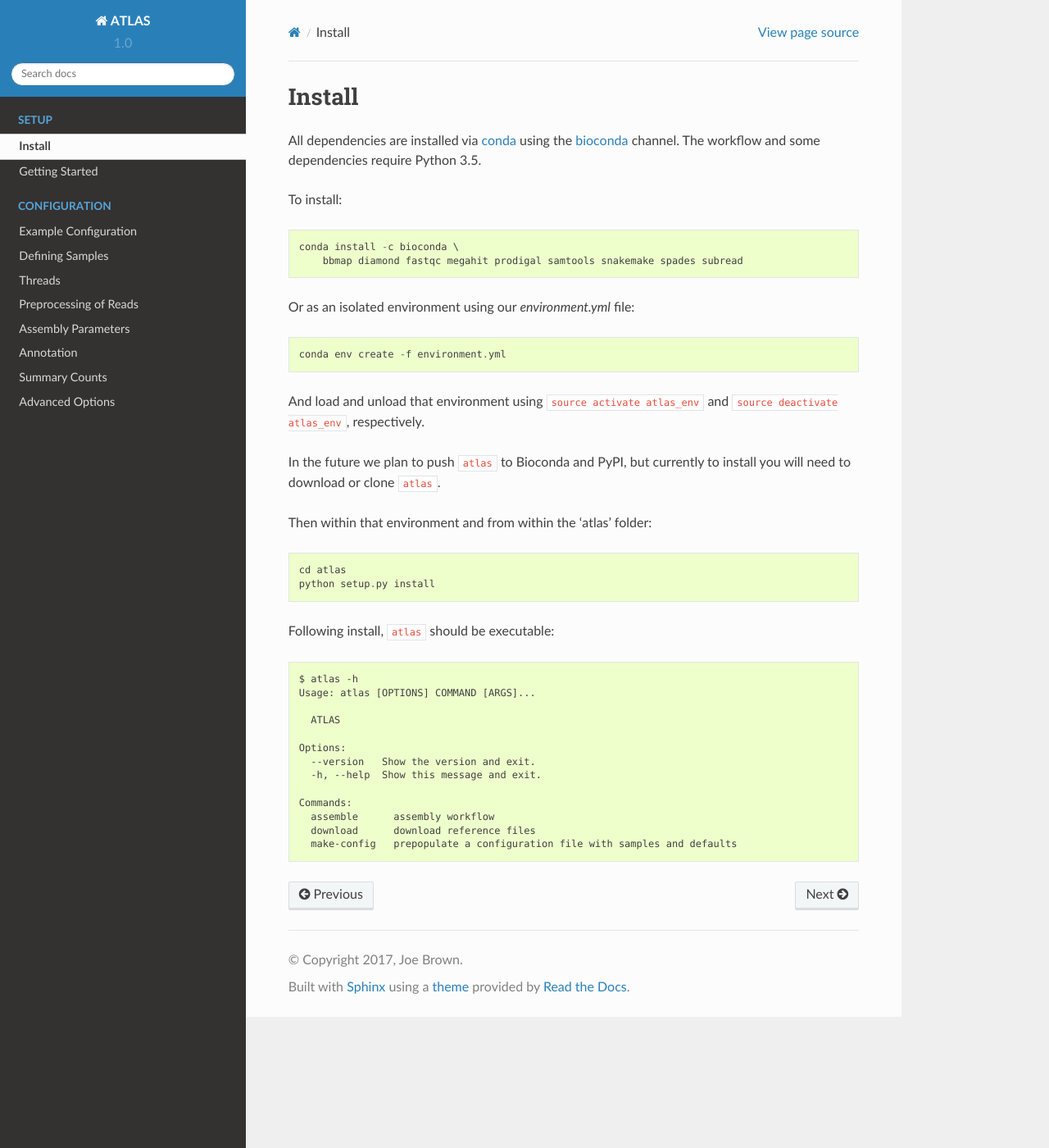
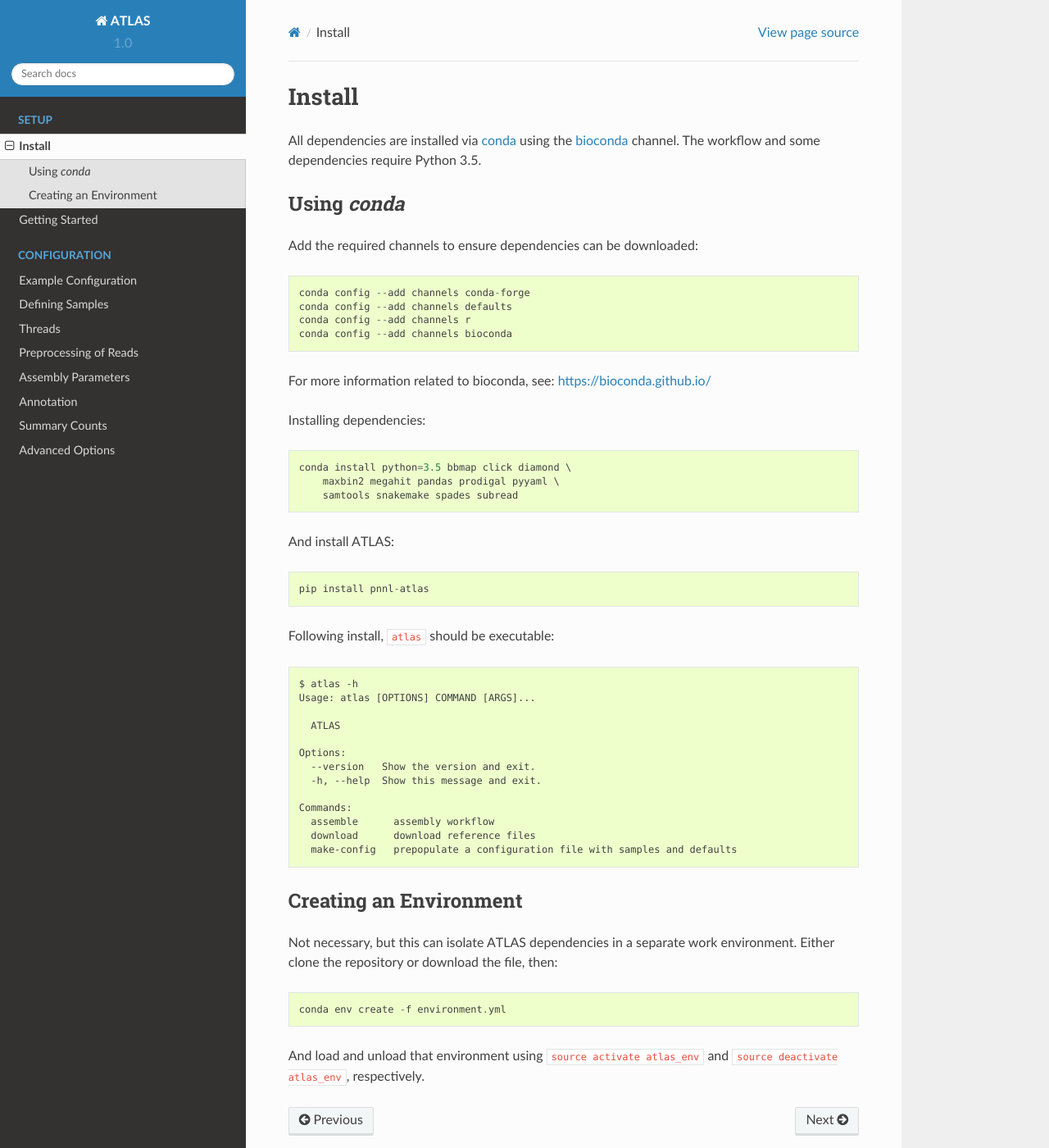
Before and after one commit to metagenome-atlas/atlas, a Sphinx documentation site: the page built from docs/setup/install.rst, in a window 1280 px wide and 1400 px high. Shown: the whole window at 82% size. Built offline with Sphinx 7.4.7 and the Read the Docs theme 2.0.0, drawn with Linux system fonts in a browser that asks for light colours.

Commit message:
cleans up install

```diff
--- a/docs/setup/install.rst
+++ b/docs/setup/install.rst
@@ -4,27 +4,30 @@
 All dependencies are installed via conda_ using the bioconda_ channel.
 The workflow and some dependencies require Python 3.5.
 
-To install::
+Using `conda`
+-------------
 
-    conda install -c bioconda \
-        bbmap diamond fastqc megahit prodigal samtools snakemake spades subread
+Add the required channels to ensure dependencies can be downloaded::
+
+    conda config --add channels conda-forge
+    conda config --add channels defaults
+    conda config --add channels r
+    conda config --add channels bioconda
 
 
-Or as an isolated environment using our `environment.yml` file::
+For more information related to bioconda, see: https://bioconda.github.io/
 
-    conda env create -f environment.yml
+Installing dependencies::
+
+    conda install python=3.5 bbmap click diamond \
+        maxbin2 megahit pandas prodigal pyyaml \
+        samtools snakemake spades subread
 
 
-And load and unload that environment using ``source activate atlas_env``
-and ``source deactivate atlas_env``, respectively.
+And install ATLAS::
 
-In the future we plan to push ``atlas`` to Bioconda and PyPI, but currently
-to install you will need to download or clone ``atlas``.
+    pip install pnnl-atlas
 
-Then within that environment and from within the 'atlas' folder::
-
-    cd atlas
-    python setup.py install
 
 Following install, ``atlas`` should be executable::
 
@@ -43,5 +46,17 @@
       make-config   prepopulate a configuration file with samples and defaults
 
 
+Creating an Environment
+-----------------------
+
+Not necessary, but this can isolate ATLAS dependencies in a separate work
+environment. Either clone the repository or download the file, then::
+
+    conda env create -f environment.yml
+
+
+And load and unload that environment using ``source activate atlas_env``
+and ``source deactivate atlas_env``, respectively.
+
 .. _bioconda: https://github.com/bioconda/bioconda-recipes
 .. _conda: https://www.continuum.io/downloads
```
Also changed, not shown: README.md (+32 -29 lines), environment.yml (+7 -3 lines).
